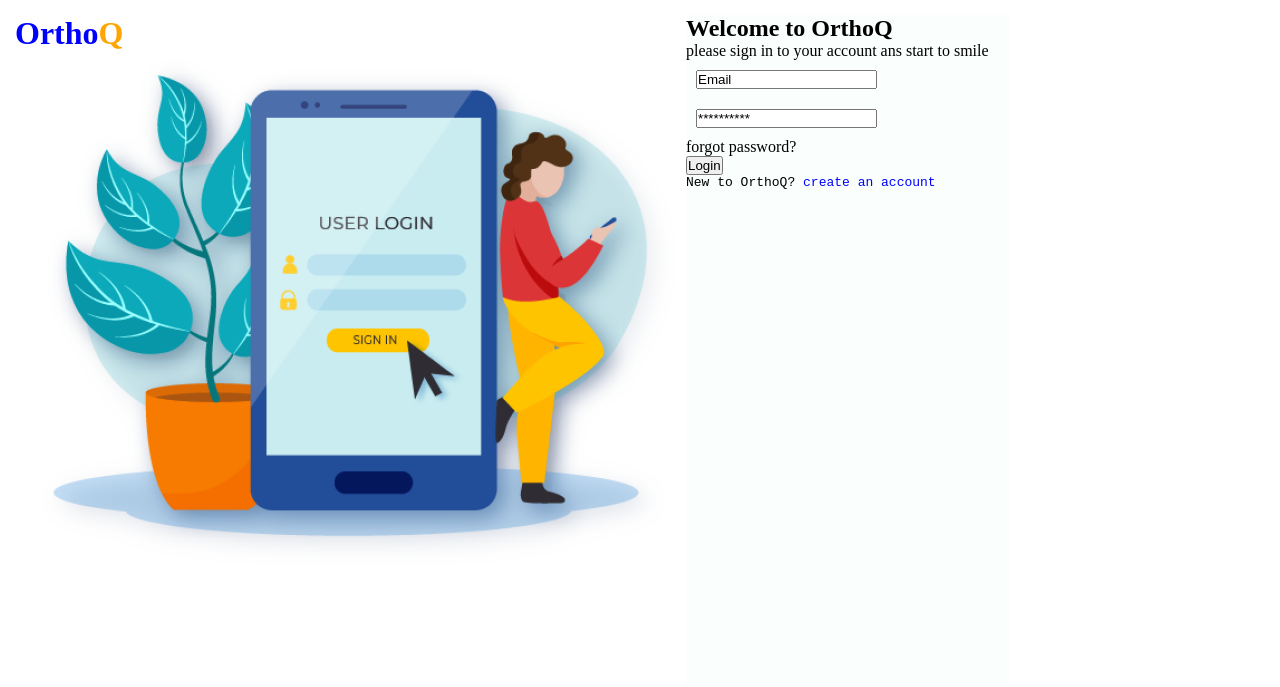
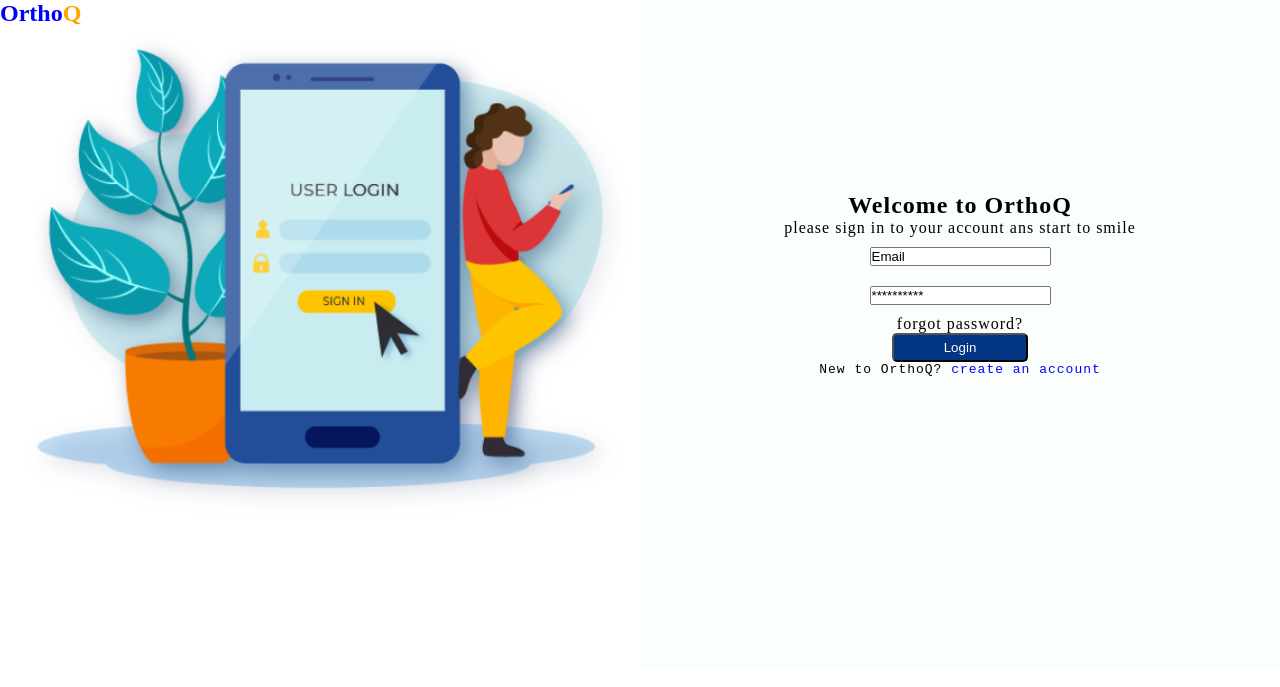
Before and after one commit to priyankakadali/Practice-Demo, a plain HTML site: page desktop22/index.html in a window 1280 px wide. Drawn offline with Linux system fonts and the light colour scheme.

Commit message:
sucessfully completed desktop22 using html and css

```diff
--- a/demo.css
+++ /dev/null
@@ -1,160 +0,0 @@
-body{
-    height: 100%;
-    width: 100%;
-    box-sizing: border-box;
-}
-
-.container{
-    max-width: 1320px;
-    padding-left: 15px;
-    padding-right: 15px;
-    margin: 0 auto;
-}
-
-nav{
-
-    position: absolute;
-    width: 1440px;
-    height: 69px;
-    left: 0px;
-    top: 1px;
-
-    background: #FFFFFF;
-    box-shadow: 0px 0px 10px rgba(0, 0, 0, 0.25);
-
-
-}
-ul{
-    margin: 0;
-    padding: 0;
-}
-
-li{
-    float:left;
-    display:inline-flex;
-    padding: 0 20px 0 20px;
-}
-
-
-
-img{
-    position: relative;
-    width: 542px;
-    height: 375px;
-    left: 449px;
-    top: 92px;
-    background-position: center;
-    background-repeat: no-repeat;
-}
-
-.logo{
-position: absolute;
-left: 101px;
-right: 1153px;
-top: 0px;
-bottom: 647px;
-
-font-family: 'Poppins';
-font-style: light;
-font-weight: 100;
-font-size: 25px;
-line-height: 40px;
-}
-
-
-
-.welcomeplate{
-
-    position: absolute;
-    width: 897px;
-    height: 91px;
-    left: 247px;
-    top: 494px;
-
-    font-family: 'Poppins';
-    font-style: normal;
-    font-weight: 600px;
-    font-size: 18px;
-    line-height: 27px;
-    text-align: center;
-
-
-
-    color: #000000;
-
-}
-.icon-bar{
-    position: absolute;
-    width: 10px;
-    height: 10.27px;
-    left: 1283px;
-    top: 23px;
-
-    font-family: 'Poppins';
-    font-style: normal;
-    font-weight: 500;
-    font-size: 20px;
-    line-height: 12px;
-    display: flex;
-
-    color: #F8F7FB;
-    justify-content: space-around;
-
-}
-
-
-button{
-    position: absolute;
-    width: 260px;
-    height: 50px;
-    left: 566px;
-    top: 612px;
-    font-size: medium;
-
-    background: #EB1561;
-    border-radius: 5px;
-    }
-
-.btn{
-    font-family: 'poppins';
-    padding: 5px;
-    border-radius: 10px;
-}
-
-@media print {
-    body{
-        background-color: azure;
-        color:#000000
-    }
-}
-@media screen and (min-width:700px){
-    h4 p{
-
-        font-size: 70px;
-
-        text-decoration: none;
-    }
-
-}
-
-@media screen and (max-width: 300px) {
-    nav {
-      float: right;
-      display: block;
-    }
-  }
-
-  @media screen and (max-width: 300px) {
-    nav.responsive {position: relative;}
-    nav.responsive .icon-bar {
-      position: absolute;
-      right: 0;
-      top: 0;
-    }
-
-    nav.responsive a {
-        float: none;
-        display: block;
-        text-align: left;
-      }
-    }
--- /dev/null
+++ b/desktop18/demo.css
@@ -0,0 +1,87 @@
+*{
+    margin: 0;
+    padding: 0;
+    box-sizing: border-box;
+}
+
+body{
+    width: 100%;
+    margin: 0;
+    font-family: 'Poppins';
+    font-size: 16px;
+    background-color: #fff;
+    color: #000;
+}
+
+h1,h2,h3,h4,h5,h6{
+    margin-bottom: 0;
+}
+
+a, ul, li {
+    list-style: none;
+    text-decoration: none;
+    padding: 0;
+    margin: 0;
+}
+
+.container {
+    max-width: 1320px;
+    width: 100%;
+    padding-left: 15px;
+    padding-right: 15px;
+    margin: 0 auto;
+}
+
+.pt-5{
+    padding-top: 50px;
+}
+
+.navbar{
+    padding: 15px 15px;
+    display: flex;
+    justify-content: space-between;
+    box-shadow: 0px 0px 10px rgba(0, 0, 0, 0.25);
+}
+
+.navlist ul {
+    display: flex;
+}
+
+.navlist li {
+    padding: 0 10px;
+}
+
+.banner-image{
+    text-align: center;
+}
+
+.banner-image img{
+    max-width: 100%;
+}
+
+.banner-content{
+    text-align: center;
+    font-size: 18px;
+
+}
+
+.banner-title{
+   font-weight: 600;
+
+}
+
+.banner-description {
+    font-weight: 400;
+    padding: 18px 27px;
+    margin: 25px 25px;
+}
+
+.banner-content button {
+    padding: 14px 40px;
+
+    font-size: 14px;
+    background-color: #EB1561;;
+    color: #fff;
+    border: none;
+    border-radius: 5px;
+}
--- a/desktop22/index.html
+++ b/desktop22/index.html
@@ -7,35 +7,32 @@
     <meta name="viewport" content="width=device-width, initial-scale=1.0">
     <title>Desktop22</title>
     <link rel="stylesheet" href="./style.css">
-    <link rel="stylesheet" media="mediatype and|not|only (expressions)" href="style.css">
 </head>
+
 <body>
-    <div class="container">
-        <div class="banner">
-                <div class="col-1">
-                    <h1 style="color: blue;">Ortho<quote style="color: orange;">Q</quote></h1>
-                </div>
+    <div class="page-content-wrapper">
+        <section class="left-content">
+            <h1 style="color: blue;">Ortho<quote style="color: orange;">Q</quote>
+            </h1>
+            <img src="./img/image 1.png">
+        </section>
 
-                <div class="image">
-                    <img src="./img/image 1.png">
-                </div>
-         </div>
-
-        <div class="block">
-             <div class="col-2">
+        <aside class="right-content">
+            <div class="description">
                 <h2>Welcome to OrthoQ</h2>
                 <p>please sign in to your account ans start to smile</p>
-
                 <form>
-                <input type="text" id="email" name="Email" value="Email"><br></form>
+                    <input type="text" id="email" name="Email" value="Email"><br>
+                </form>
                 <form><input type="text" id="password" name="fname" value="**********"><br></form>
                 <p>forgot password?</p>
-                <input type="submit" value="Login"><br>
+                <input type="submit" value="Login" style="padding: 5px 50px; background-color:#023583; border-radius: 5px; color: white;"><br>
                 <pre>New to OrthoQ? <quote style="color: blue;">create an account</quote></pre>
                 </form>
             </div>
-        </div>
+        </aside>
     </div>
 
 </body>
+
 </html>
--- a/desktop22/style.css
+++ b/desktop22/style.css
@@ -4,70 +4,61 @@
     box-sizing: border-box;
 }
 
-.container{
-    width: 80%;
+.page-content-wrapper{
+    width: 100%;
     display: flex;
-    padding: 15px 15px;
     height: 669px;
 
 }
 
-.col-1{
-    display: flex;
-    font-family: [poppins];
-    font-weight: 500 medium;
-
- }
- .image{
-    max-width: 40%;
-    justify-content: left;
-    height: 523px;
-    left: 64px;
-    top: 140px;
-
+.left-content{
+    max-width: 50%;
 
 }
 
-.image img{
-    text-align: left;
+.left-content img{
+    width: 100%;
     padding-left: 15px;
+
+}
+
+.right-content{
+    background-image: url(./img/Rectangle.png);
+    width: 50%;
+    text-align: center;
+    justify-content: center;
+
+}
+
+.description{
+   text-align: center;
+   font-family: poppins;
+   padding-right: 15px;
+   padding-left: 15px;
+   margin-top: 30%;
+   letter-spacing: 1px;
 
 }
 
 @media all and (max-width: 400px) {
 
-    .image img{
+    .left-content img{
         max-width: 0px;
     }
 
-    .block{
-        align-items: center;
-        padding: 15px;
-        max-height: 550px;
-        max-width: 400px;
+    .right-content{
+        background-image: none;
     }
-    .col-1{
-        display: flex;
-        background-color: lightslategray;
 
+    .description{
+        margin-top: 50%;
     }
 
 }
 
-.block{
-    padding-right: 15px;
-    width: 40%;
-    background-image: url(./img/Rectangle.png);
-    background-position: buttom;
-    background-size: cover;
-    display: flex;
-    height: 669px;
-
-}
 
 form{
     padding: 10px;
-    align-items: center;
     justify-content: space-around;
     border-radius: 5px;
 
--- a/index.css
+++ b/index.css
@@ -1,87 +1,160 @@
-*{
-    margin: 0;
-    padding: 0;
+body{
+    height: 100%;
+    width: 100%;
     box-sizing: border-box;
 }
 
-body{
-    width: 100%;
-    margin: 0;
-    font-family: 'Poppins';
-    font-size: 16px;
-    background-color: #fff;
-    color: #000;
-}
-
-h1,h2,h3,h4,h5,h6{
-    margin-bottom: 0;
-}
-
-a, ul, li {
-    list-style: none;
-    text-decoration: none;
-    padding: 0;
-    margin: 0;
-}
-
-.container {
+.container{
     max-width: 1320px;
-    width: 100%;
     padding-left: 15px;
     padding-right: 15px;
     margin: 0 auto;
 }
 
-.pt-5{
-    padding-top: 50px;
+nav{
+
+    position: absolute;
+    width: 1440px;
+    height: 69px;
+    left: 0px;
+    top: 1px;
+
+    background: #FFFFFF;
+    box-shadow: 0px 0px 10px rgba(0, 0, 0, 0.25);
+
+
+}
+ul{
+    margin: 0;
+    padding: 0;
 }
 
-.navbar{
-    padding: 15px 15px;
-    display: flex;
-    justify-content: space-between;
-    box-shadow: 0px 0px 10px rgba(0, 0, 0, 0.25);
+li{
+    float:left;
+    display:inline-flex;
+    padding: 0 20px 0 20px;
 }
 
-.navlist ul {
-    display: flex;
+
+
+img{
+    position: relative;
+    width: 542px;
+    height: 375px;
+    left: 449px;
+    top: 92px;
+    background-position: center;
+    background-repeat: no-repeat;
 }
 
-.navlist li {
-    padding: 0 10px;
+.logo{
+position: absolute;
+left: 101px;
+right: 1153px;
+top: 0px;
+bottom: 647px;
+
+font-family: 'Poppins';
+font-style: light;
+font-weight: 100;
+font-size: 25px;
+line-height: 40px;
 }
 
-.banner-image{
+
+
+.welcomeplate{
+
+    position: absolute;
+    width: 897px;
+    height: 91px;
+    left: 247px;
+    top: 494px;
+
+    font-family: 'Poppins';
+    font-style: normal;
+    font-weight: 600px;
+    font-size: 18px;
+    line-height: 27px;
     text-align: center;
+
+
+
+    color: #000000;
+
 }
+.icon-bar{
+    position: absolute;
+    width: 10px;
+    height: 10.27px;
+    left: 1283px;
+    top: 23px;
 
-.banner-image img{
-    max-width: 100%;
-}
+    font-family: 'Poppins';
+    font-style: normal;
+    font-weight: 500;
+    font-size: 20px;
+    line-height: 12px;
+    display: flex;
 
-.banner-content{
-    text-align: center;
-    font-size: 18px;
+    color: #F8F7FB;
+    justify-content: space-around;
 
 }
 
-.banner-title{
-   font-weight: 600;
+
+button{
+    position: absolute;
+    width: 260px;
+    height: 50px;
+    left: 566px;
+    top: 612px;
+    font-size: medium;
+
+    background: #EB1561;
+    border-radius: 5px;
+    }
+
+.btn{
+    font-family: 'poppins';
+    padding: 5px;
+    border-radius: 10px;
+}
+
+@media print {
+    body{
+        background-color: azure;
+        color:#000000
+    }
+}
+@media screen and (min-width:700px){
+    h4 p{
+
+        font-size: 70px;
+
+        text-decoration: none;
+    }
 
 }
 
-.banner-description {
-    font-weight: 400;
-    padding: 18px 27px;
-    margin: 25px 25px;
-}
+@media screen and (max-width: 300px) {
+    nav {
+      float: right;
+      display: block;
+    }
+  }
 
-.banner-content button {
-    padding: 14px 40px;
+  @media screen and (max-width: 300px) {
+    nav.responsive {position: relative;}
+    nav.responsive .icon-bar {
+      position: absolute;
+      right: 0;
+      top: 0;
+    }
 
-    font-size: 14px;
-    background-color: #EB1561;;
-    color: #fff;
-    border: none;
-    border-radius: 5px;
-}
+    nav.responsive a {
+        float: none;
+        display: block;
+        text-align: left;
+      }
+    }
```
Also changed, not shown: desktop18/demo.html (renamed from demo.html), desktop18/images/2.png (added), desktop18/images/Rectangle 135.png (added), desktop18/images/Vector.png (added).
